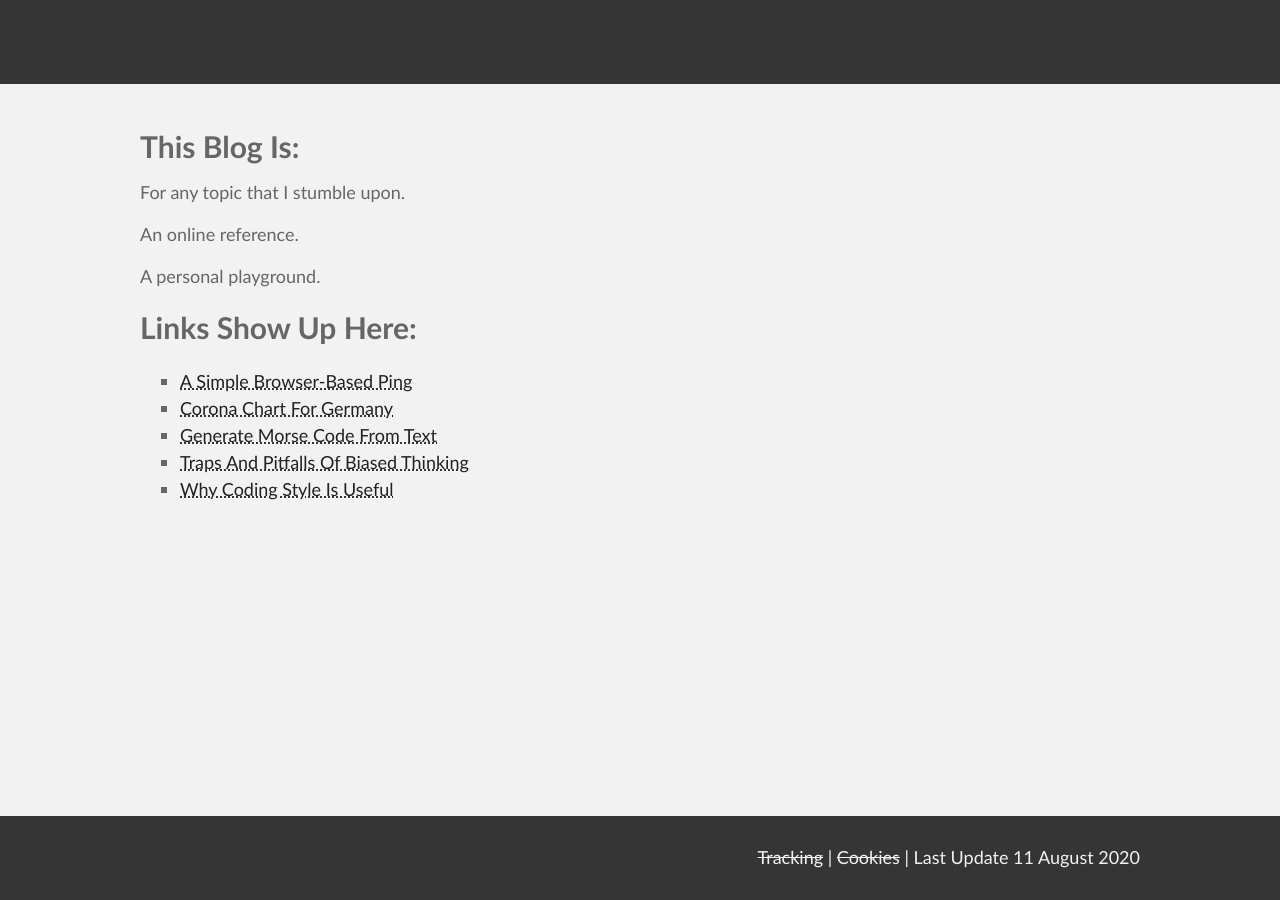
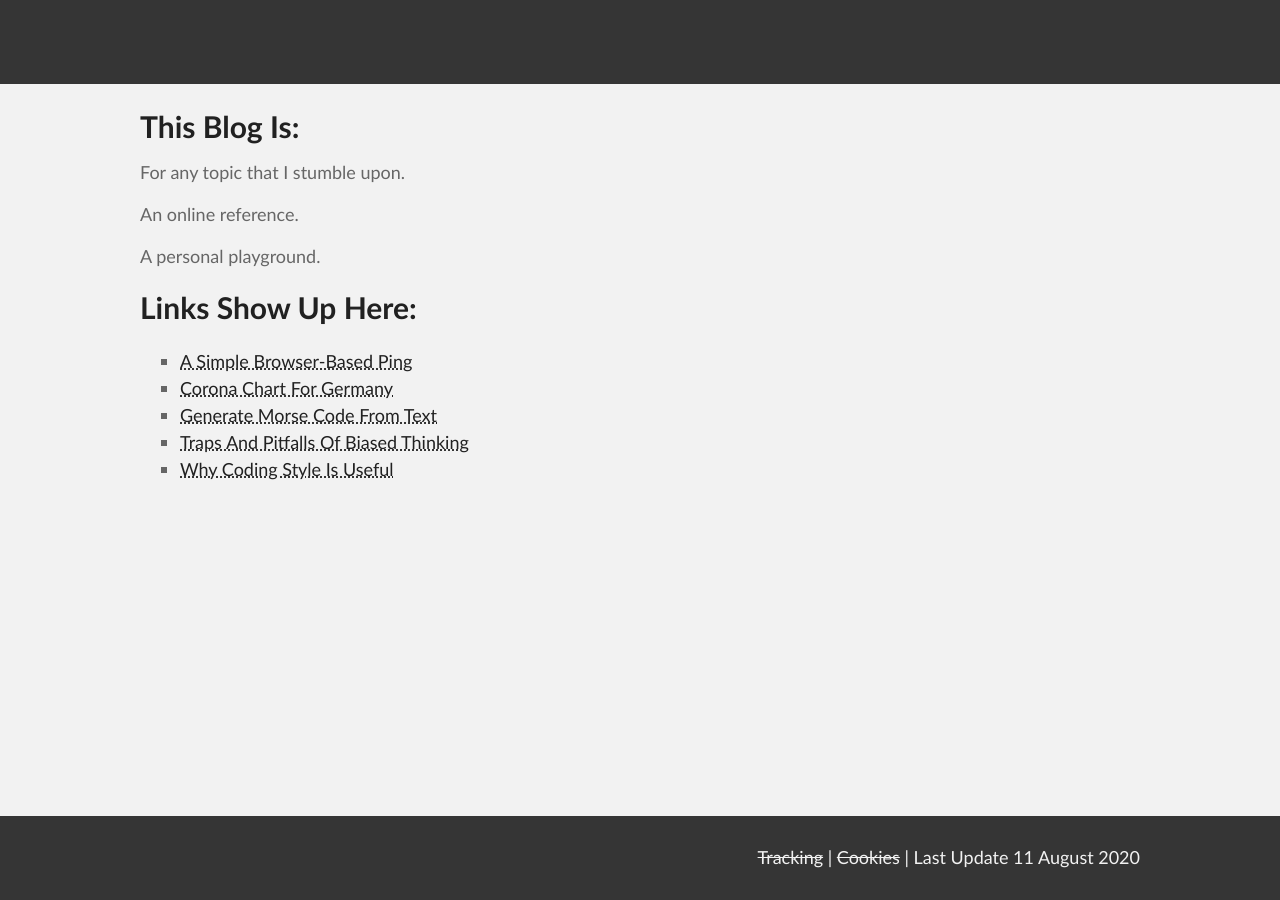
Before and after one commit to ZackDev/zackdev.github.io, a Jekyll site: the page built from index.md, in a window 1280 px wide. Built offline with Jekyll 4.4.1, drawn with Linux system fonts in a browser that asks for light colours.

Commit message:
changed heading color

```diff
--- a/_sass/main.scss
+++ b/_sass/main.scss
@@ -61,7 +61,7 @@ body {
 h1, h2, h3, h4, h5, h6 {
   margin: 0;
   font-weight: 700;
-  color: $medium_grey;
+  color: $dark_grey;
 }
 
 h1 {
@@ -163,7 +163,7 @@ ul {
 }
 
 #main_content {
-  padding-top: 40px;
+
 }
 
 #footer_wrap {
```
